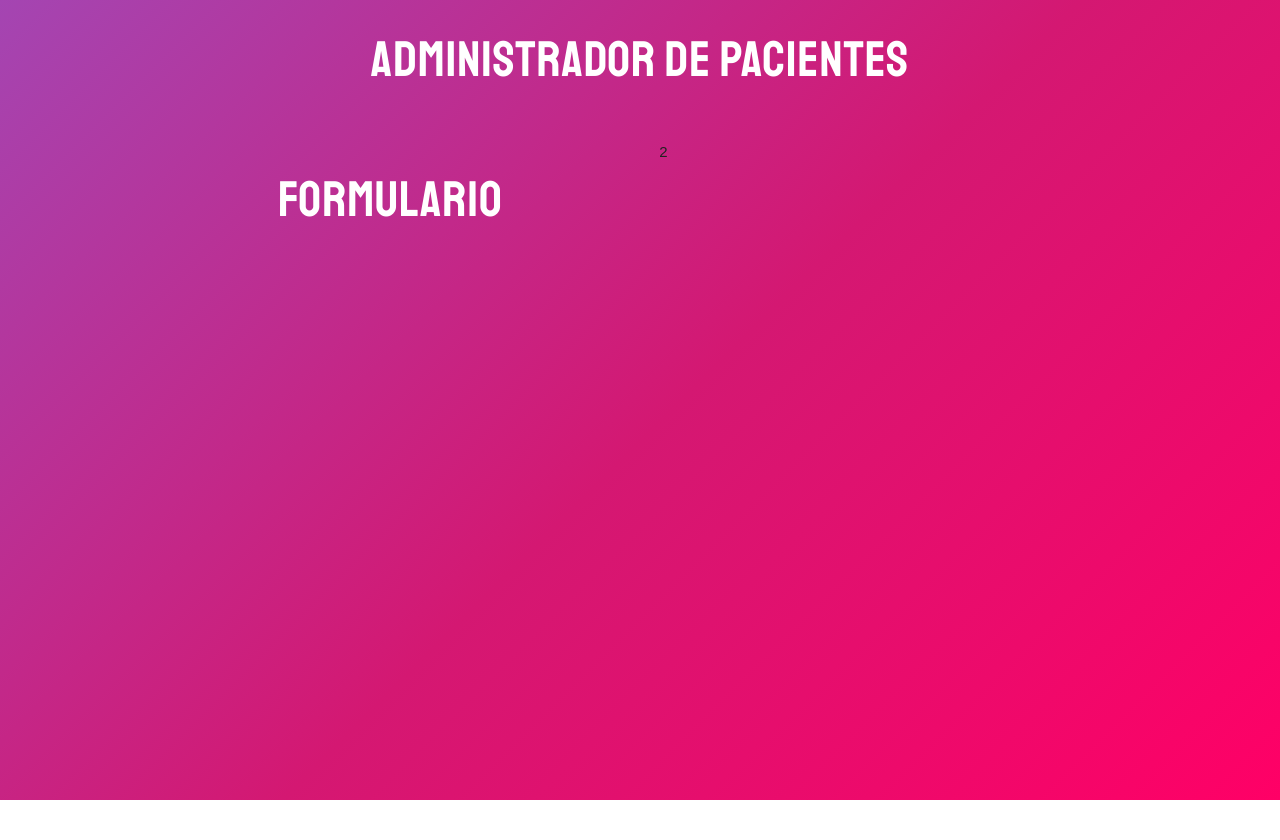
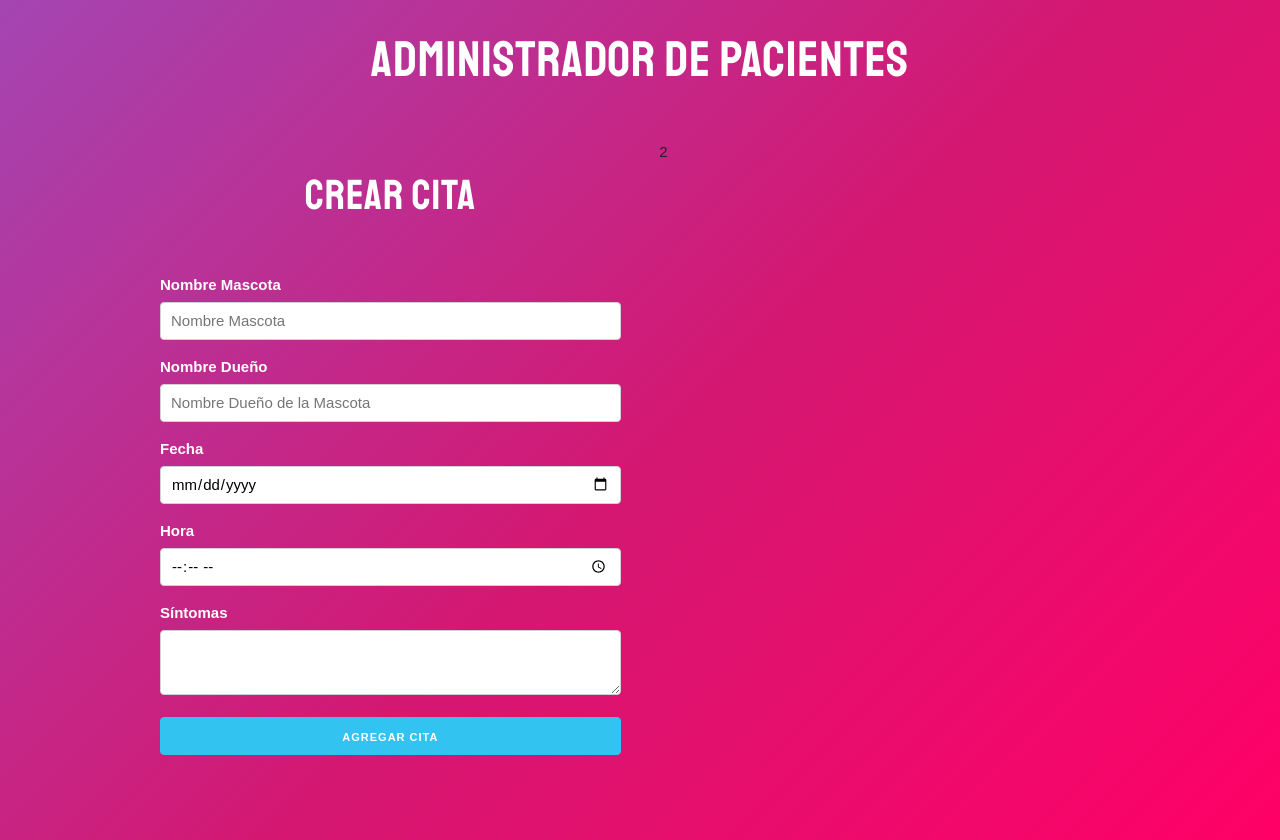
Before and after one commit to IvanAlexMarq/AdmCitasReact, a React (Create React App) app: page / in a window 1280 px wide. Before the commit the page ends 800 px from the top, so only its background shows below. Built offline with nearby package versions, Linux system fonts and the light colour scheme.

Commit message:
add campos del formulario

```diff
--- a/src/components/Formulario.js
+++ b/src/components/Formulario.js
@@ -1,7 +1,48 @@
-import React from 'react';
+import React, { Fragment } from 'react';
 
 const Formulario = () => {
-    return (<h1>Formulario</h1>);
+    return (
+        <Fragment>
+            <h2>Crear Cita</h2>
+            <form>
+                <label>Nombre Mascota</label>
+                <input
+                    type="text"
+                    name="mascota"
+                    className="u-full-width"
+                    placeholder="Nombre Mascota"
+                />
+                <label>Nombre Dueño</label>
+                <input
+                    type="text"
+                    name="propietario"
+                    className="u-full-width"
+                    placeholder="Nombre Dueño de la Mascota"
+                />
+                <label>Fecha</label>
+                <input
+                    type="date"
+                    name="fecha"
+                    className="u-full-width"
+                />
+                <label>Hora</label>
+                <input
+                    type="time"
+                    name="hora"
+                    className="u-full-width"
+                />
+                <label>Síntomas</label>
+                <textarea
+                    className="u-full-width"
+                    name="sintomas"
+                ></textarea>
+                <button
+                    type="submit"
+                    className="u-full-width button-primary"
+                >Agregar Cita</button>
+            </form>
+        </Fragment>
+    );
 }
 
 export default Formulario;
```
